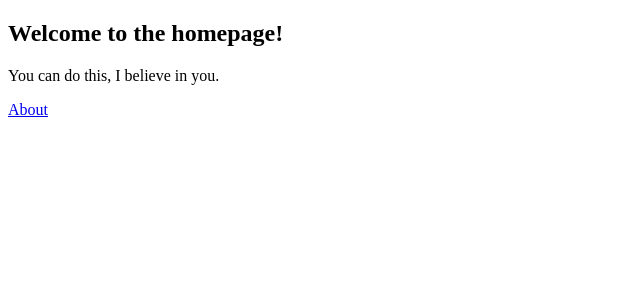
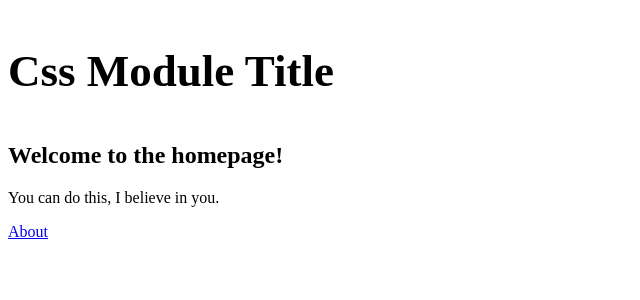
Before and after one commit to youtiao66/react-zero, a React app: page / in a window 1280 px wide. Shown: the top 300 px of the page, without its empty margins (0-640 px from the left). Built offline with nearby package versions, Linux system fonts and the light colour scheme.

Commit message:
feat: 添加 less 样式

```diff
--- a/package.json
+++ b/package.json
@@ -16,7 +16,11 @@
     "@types/react-dom": "^18.0.2",
     "babel-loader": "^8.2.5",
     "cross-env": "^7.0.3",
+    "css-loader": "^6.7.1",
     "html-webpack-plugin": "^5.5.0",
+    "less": "^4.1.2",
+    "less-loader": "^10.2.0",
+    "style-loader": "^3.3.1",
     "typescript": "^4.6.3",
     "webpack": "^5.72.0",
     "webpack-cli": "^4.9.2",
--- a/src/App.tsx
+++ b/src/App.tsx
@@ -1,6 +1,7 @@
 import React from 'react'
 import { useRoutes } from "react-router-dom"
 import routes from './routes'
+import './global.less'
 
 export default function App() {
   const element = useRoutes(routes)
--- /dev/null
+++ b/src/components/CssModuleTest/index.module.less
@@ -0,0 +1,4 @@
+.title {
+  font-size: 45px;
+  font-weight: bold;
+}
--- /dev/null
+++ b/src/components/CssModuleTest/index.tsx
@@ -0,0 +1,8 @@
+import React from 'react'
+import styles from './index.module.less'
+
+export default ({ children }) => (
+  <>
+    <p className={styles.title}>{children}</p>
+  </>
+)
--- /dev/null
+++ b/src/global.less
@@ -0,0 +1,20 @@
+html,
+body,
+#root {
+  height: 100%;
+}
+
+canvas {
+  display: block;
+}
+
+/* body {
+  text-rendering: optimizeLegibility;
+  -webkit-font-smoothing: antialiased;
+  -moz-osx-font-smoothing: grayscale;
+} */
+
+ul,
+ol {
+  list-style: none;
+}
--- a/src/pages/home/index.tsx
+++ b/src/pages/home/index.tsx
@@ -1,10 +1,12 @@
 import React from 'react'
 import { Link } from "react-router-dom"
+import CssModuleTest from '@/components/CssModuleTest'
 
 export default function Home() {
   return (
     <>
       <main>
+        <CssModuleTest>Css Module Title</CssModuleTest>
         <h2>Welcome to the homepage!</h2>
         <p>You can do this, I believe in you.</p>
       </main>
--- a/webpack.config.js
+++ b/webpack.config.js
@@ -26,7 +26,16 @@ module.exports = {
   module: {
     rules: [
       // https://www.typescriptlang.org/docs/handbook/babel-with-typescript.html
-      { test: /\.tsx?$/, loader: "babel-loader" }
+      { test: /\.tsx?$/, loader: "babel-loader" },
+      {
+        test: /\.less$/i,
+        use: [
+          // compiles Less to CSS
+          "style-loader",
+          "css-loader",
+          "less-loader",
+        ],
+      }
     ]
   },
   plugins: [new HtmlWebpackPlugin()],
```
Also changed, not shown: 1 other file (tests, documents, lock files or other folders).
